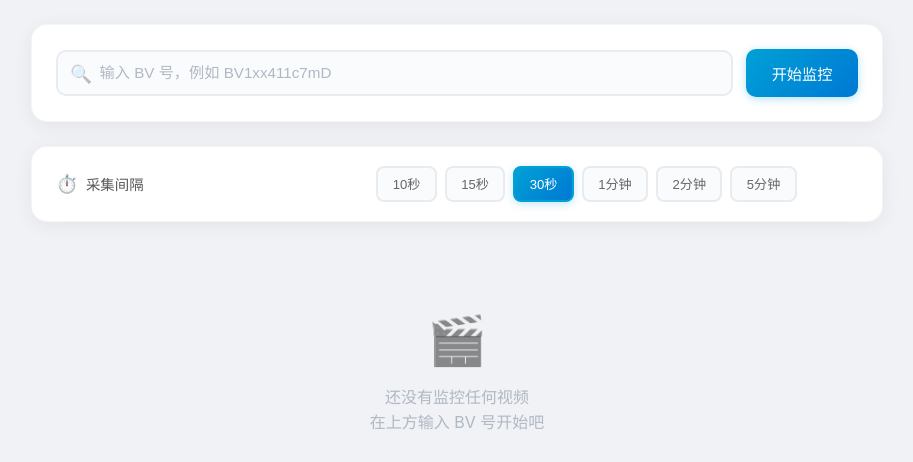
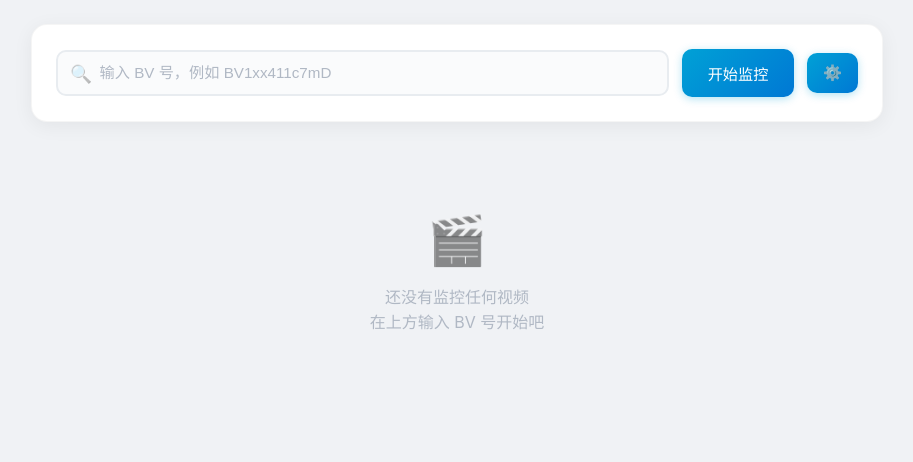
Before and after one commit to Euoao/bv-monitor, a FastAPI app: page / in a window 1280 px wide. Shown: the part 141-603 px from the top of the page, without its empty margins (183-1096 px from the left). Run offline with FastAPI, Linux system fonts and the light colour scheme.

Commit message:
refactor: 采集间隔设置改为齿轮图标+下拉弹窗形式

```diff
--- a/templates/index.html
+++ b/templates/index.html
@@ -274,63 +274,84 @@
             line-height: 1.6;
         }
 
-        /* ── 设置区 ── */
-        .settings-area {
-            background: white;
-            border-radius: 16px;
-            padding: 1.2rem 1.5rem;
-            margin-bottom: 1.5rem;
-            box-shadow: 0 4px 20px rgba(0,0,0,0.06);
-            border: 1px solid rgba(0,0,0,0.04);
+        /* ── 设置按钮 & 弹窗 ── */
+        .settings-wrap {
+            position: relative;
+        }
+        .settings-trigger {
+            width: 40px;
+            height: 40px;
+            border-radius: 10px;
+            border: 2px solid #e8ecf0;
+            background: #fafbfc;
+            cursor: pointer;
             display: flex;
             align-items: center;
-            justify-content: space-between;
-            gap: 1rem;
+            justify-content: center;
+            font-size: 1.1rem;
+            transition: all 0.2s;
+            color: #888;
         }
-        .settings-area .label {
-            font-size: 0.9rem;
-            color: #555;
-            font-weight: 500;
-            display: flex;
-            align-items: center;
-            gap: 0.5rem;
-        }
-        .settings-area .label .icon { font-size: 1.1rem; }
-        .settings-area .controls {
-            display: flex;
-            align-items: center;
-            gap: 0.5rem;
-        }
-        .interval-btn {
-            padding: 0.4rem 0.9rem;
-            border: 2px solid #e8ecf0;
-            border-radius: 8px;
-            background: #fafbfc;
-            font-size: 0.82rem;
-            font-weight: 500;
-            color: #666;
-            cursor: pointer;
-            transition: all 0.2s;
-        }
-        .interval-btn:hover {
+        .settings-trigger:hover {
             border-color: #00a1d6;
             color: #00a1d6;
             background: #f0f9fd;
         }
+        .settings-popup {
+            position: absolute;
+            top: calc(100% + 8px);
+            right: 0;
+            background: white;
+            border-radius: 12px;
+            box-shadow: 0 8px 30px rgba(0,0,0,0.15);
+            border: 1px solid rgba(0,0,0,0.06);
+            padding: 0.6rem;
+            z-index: 100;
+            display: none;
+            min-width: 140px;
+            animation: popIn 0.15s ease-out;
+        }
+        @keyframes popIn {
+            from { opacity: 0; transform: translateY(-6px) scale(0.96); }
+            to { opacity: 1; transform: translateY(0) scale(1); }
+        }
+        .settings-popup.open { display: block; }
+        .settings-popup .popup-title {
+            font-size: 0.72rem;
+            color: #999;
+            font-weight: 600;
+            text-transform: uppercase;
+            letter-spacing: 1px;
+            padding: 0.3rem 0.6rem 0.4rem;
+        }
+        .interval-btn {
+            display: flex;
+            align-items: center;
+            justify-content: space-between;
+            width: 100%;
+            padding: 0.45rem 0.6rem;
+            border: none;
+            border-radius: 8px;
+            background: transparent;
+            font-size: 0.85rem;
+            color: #555;
+            cursor: pointer;
+            transition: all 0.15s;
+            text-align: left;
+        }
+        .interval-btn:hover {
+            background: #f0f9fd;
+            color: #00a1d6;
+        }
         .interval-btn.active {
-            border-color: #00a1d6;
             background: linear-gradient(135deg, #00a1d6, #0078d4);
             color: white;
-            box-shadow: 0 2px 8px rgba(0,161,214,0.25);
         }
-        .settings-saving {
-            font-size: 0.8rem;
-            color: #00a1d6;
+        .interval-btn .check {
             opacity: 0;
-            transition: opacity 0.3s;
-            white-space: nowrap;
+            font-size: 0.75rem;
         }
-        .settings-saving.show { opacity: 1; }
+        .interval-btn.active .check { opacity: 1; }
 
         /* ── 页脚 ── */
         .footer {
@@ -372,25 +393,22 @@
                 <input type="text" id="bvInput" placeholder="输入 BV 号，例如 BV1xx411c7mD" />
             </div>
             <button id="addBtn" onclick="addMonitor()">开始监控</button>
+            <div class="settings-wrap">
+                <button class="settings-trigger" onclick="toggleSettings(event)" title="采集设置">⚙️</button>
+                <div class="settings-popup" id="settingsPopup">
+                    <div class="popup-title">采集间隔</div>
+                    {% for sec in allowed_intervals %}
+                    <button class="interval-btn {% if sec == interval %}active{% endif %}"
+                            onclick="setInterval_({{ sec }}, this)">
+                        {% if sec < 60 %}{{ sec }}秒{% elif sec == 60 %}1分钟{% elif sec == 120 %}2分钟{% elif sec == 300 %}5分钟{% else %}{{ sec }}秒{% endif %}
+                        <span class="check">✓</span>
+                    </button>
+                    {% endfor %}
+                </div>
+            </div>
         </div>
 
         <div class="msg" id="msg"></div>
-
-        <div class="settings-area">
-            <div class="label">
-                <span class="icon">⏱️</span> 采集间隔
-            </div>
-            <div class="controls">
-                {% for sec in allowed_intervals %}
-                <button class="interval-btn {% if sec == interval %}active{% endif %}"
-                        data-seconds="{{ sec }}"
-                        onclick="setInterval_('{{ sec }}', this)">
-                    {% if sec < 60 %}{{ sec }}秒{% elif sec == 60 %}1分钟{% elif sec == 120 %}2分钟{% elif sec == 300 %}5分钟{% else %}{{ sec }}秒{% endif %}
-                </button>
-                {% endfor %}
-                <span class="settings-saving" id="savingTip">✓ 已保存</span>
-            </div>
-        </div>
 
         {% if monitors %}
         <div class="section-title">监控列表 · {{ monitors | length }} 个视频</div>
@@ -494,25 +512,31 @@
             }
         }
 
+        function toggleSettings(e) {
+            e.stopPropagation();
+            document.getElementById('settingsPopup').classList.toggle('open');
+        }
+        // 点击外部关闭弹窗
+        document.addEventListener('click', e => {
+            const popup = document.getElementById('settingsPopup');
+            if (!e.target.closest('.settings-wrap')) popup.classList.remove('open');
+        });
+
         async function setInterval_(seconds, btnEl) {
-            // 避免重复点击当前激活项
             if (btnEl.classList.contains('active')) return;
-
             try {
                 const resp = await fetch('/api/config/interval', {
                     method: 'PUT',
                     headers: { 'Content-Type': 'application/json' },
-                    body: JSON.stringify({ interval: parseInt(seconds) })
+                    body: JSON.stringify({ interval: seconds })
                 });
                 const data = await resp.json();
                 if (data.success) {
-                    // 切换激活状态
                     document.querySelectorAll('.interval-btn').forEach(b => b.classList.remove('active'));
                     btnEl.classList.add('active');
-                    // 显示保存提示
-                    const tip = document.getElementById('savingTip');
-                    tip.classList.add('show');
-                    setTimeout(() => tip.classList.remove('show'), 1500);
+                    showMsg('✅ 采集间隔已设为 ' + data.interval + ' 秒', true);
+                    // 自动关闭弹窗
+                    document.getElementById('settingsPopup').classList.remove('open');
                 } else {
                     showMsg('❌ ' + data.msg, false);
                 }
```
